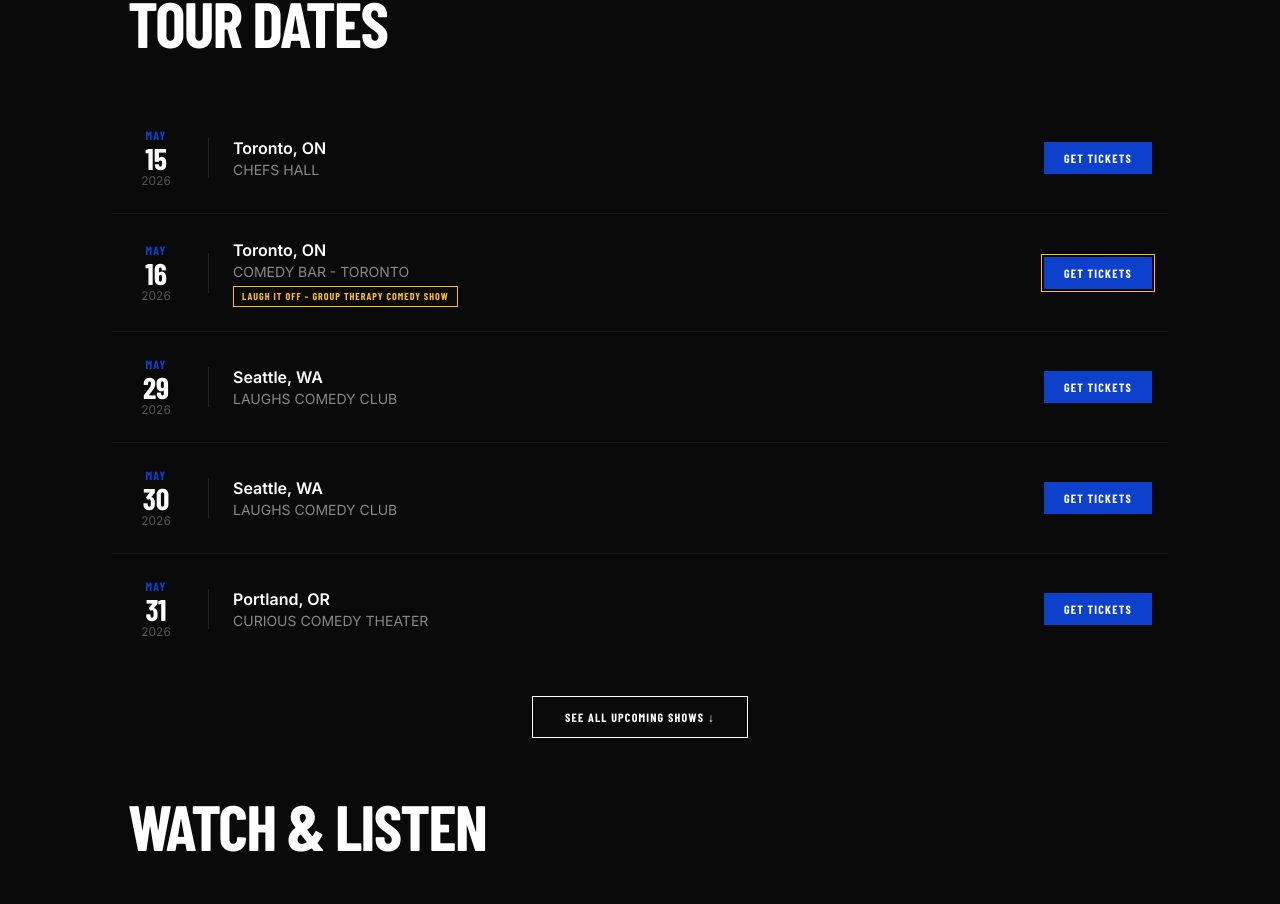
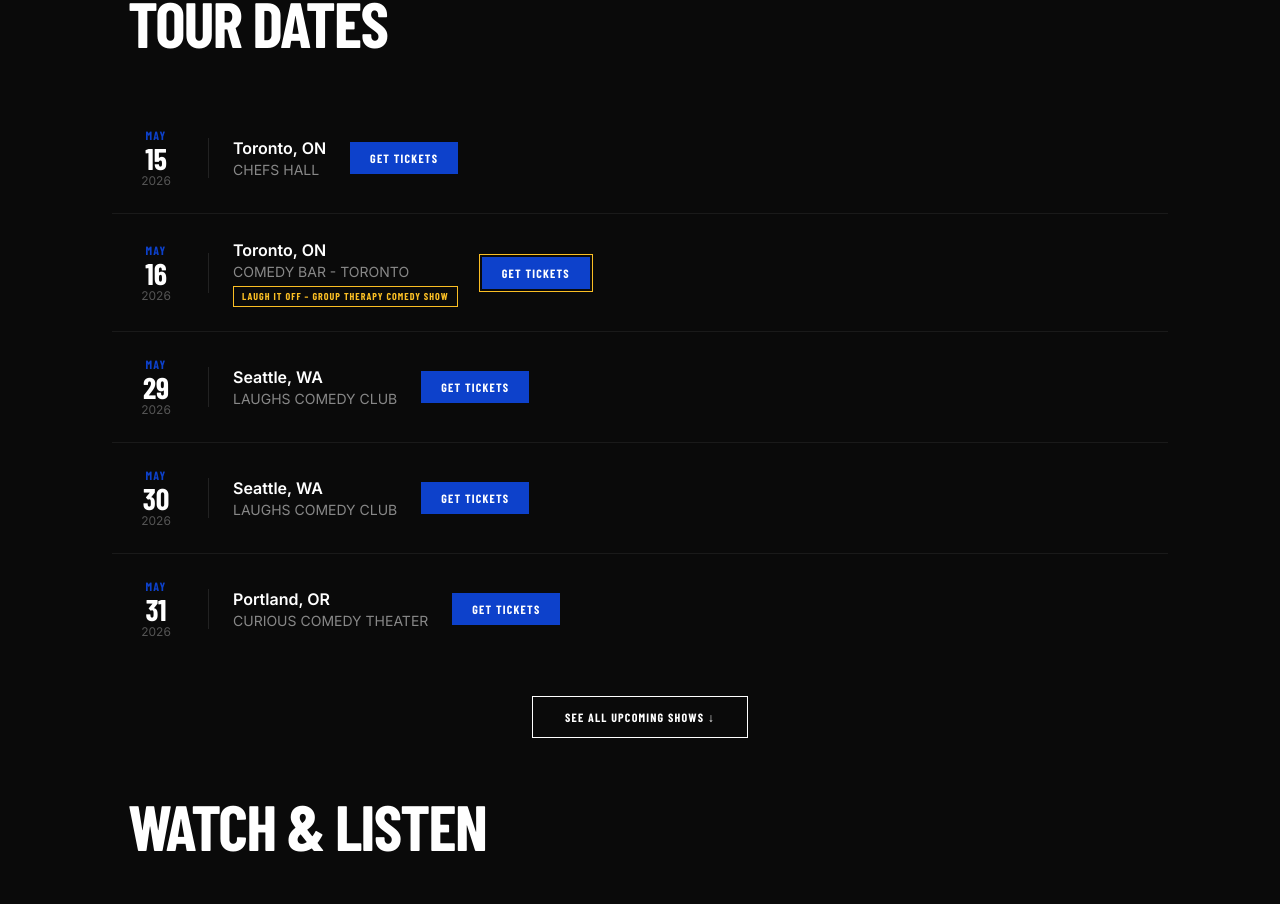
Before and after one commit to andpacker/andpacker-website, a Next.js app: page / in a window 1280 px wide. Shown: the part 837-1741 px from the top of the page. Built offline with nearby package versions, Linux system fonts and the light colour scheme; no server answers; grey boxes are pictures that could not be loaded; a web font is replaced by a local one.

Commit message:
Move ticket button closer to show info on desktop

```diff
--- a/components/TourDates.tsx
+++ b/components/TourDates.tsx
@@ -96,7 +96,7 @@
 
                   <div className="h-10 w-px bg-[#222] flex-shrink-0" />
 
-                  <div className="flex-1 min-w-0">
+                  <div className="flex-1 min-w-0 md:flex-none md:max-w-xs">
                     <div className="text-white font-semibold truncate">{show.city}</div>
                     <div className="text-[#888] text-sm truncate">{show.venue}</div>
                     {show.showType === "laugh_it_off" && (
```
